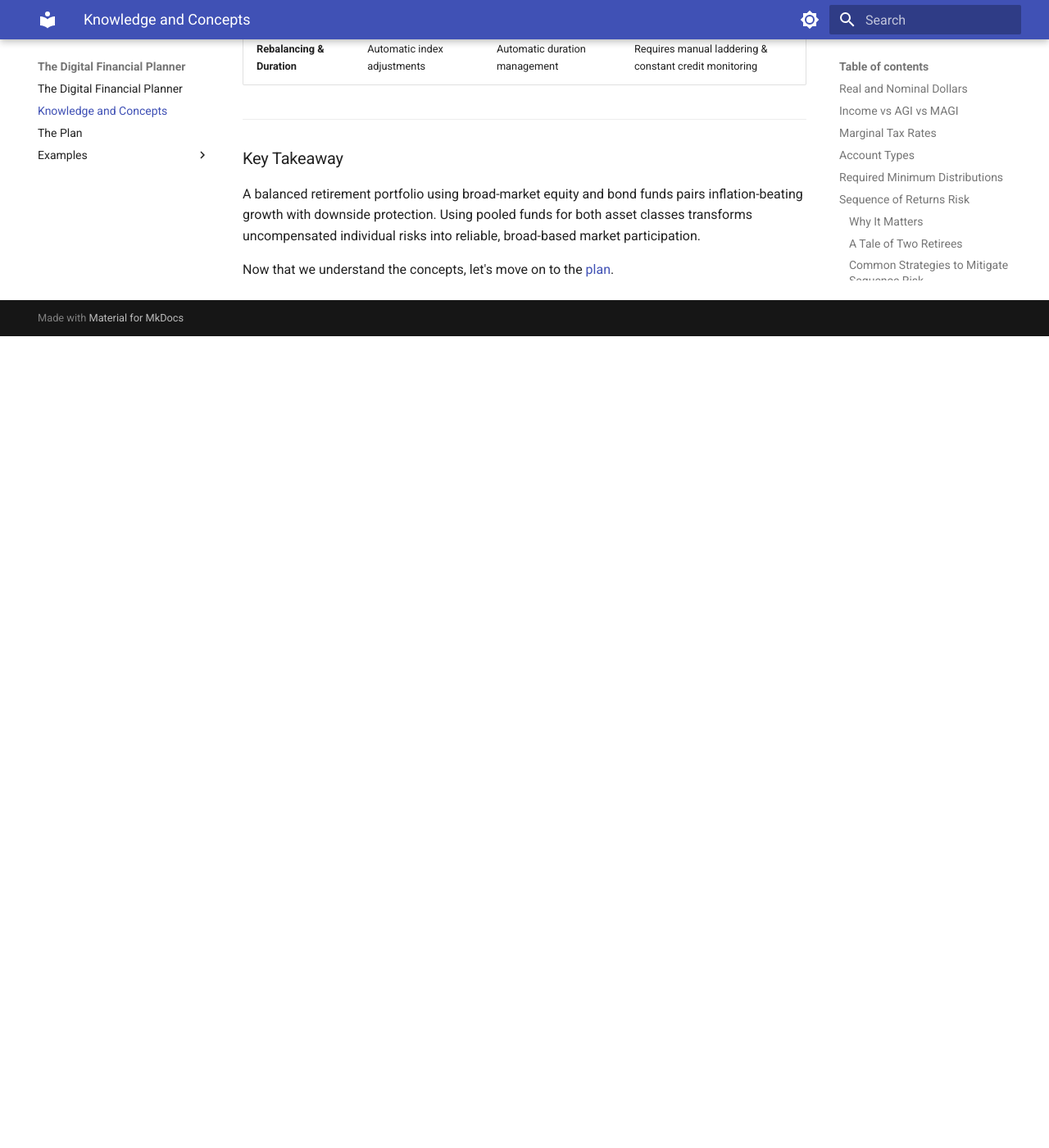
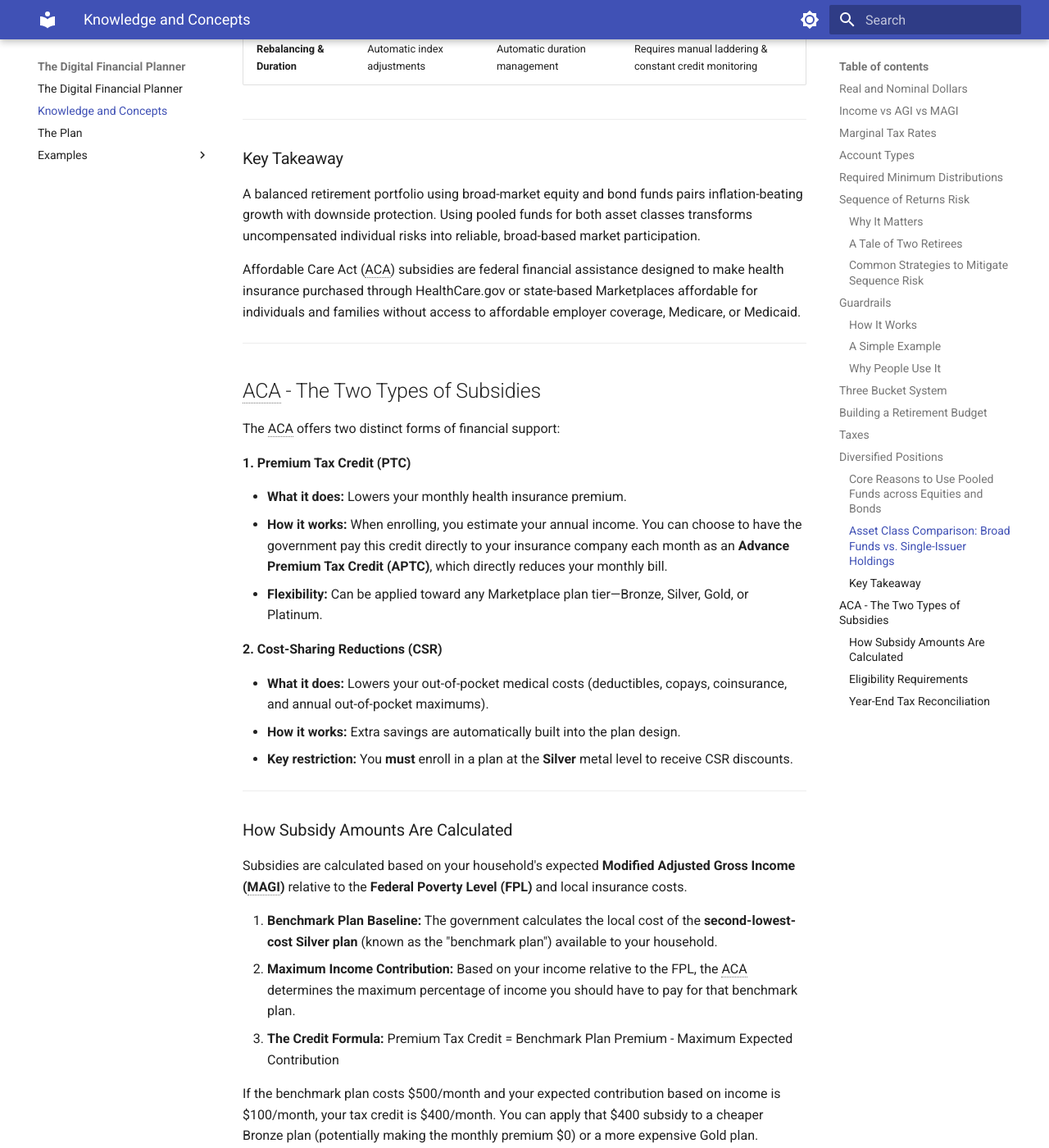
Before and after one commit to thedfp/thedfp.github.io, an MkDocs documentation site: the page built from docs/concepts.md, in a window 1280 px wide and 1400 px high, scrolled down 12558 px. Shown: the whole window at 82% size. Built offline with MkDocs 1.6.1 and Material for MkDocs 9.7.7, drawn with Linux system fonts in a browser that asks for light colours; before the commit the page ends 12968 px from its top, so only the background shows below that; some of the changed text lies outside the part shown.

Commit message:
added ACA subsidies

```diff
--- a/docs/concepts.md
+++ b/docs/concepts.md
@@ -279,4 +279,56 @@ While equity funds capture global economic growth, bond funds provide income and
 
 A balanced retirement portfolio using broad-market equity and bond funds pairs inflation-beating growth with downside protection. Using pooled funds for both asset classes transforms uncompensated individual risks into reliable, broad-based market participation.
 
+Affordable Care Act (ACA) subsidies are federal financial assistance designed to make health insurance purchased through HealthCare.gov or state-based Marketplaces affordable for individuals and families without access to affordable employer coverage, Medicare, or Medicaid.
+
+---
+
+## ACA - The Two Types of Subsidies
+
+The ACA offers two distinct forms of financial support:
+
+**1. Premium Tax Credit (PTC)**
+
+* **What it does:** Lowers your monthly health insurance premium.
+* **How it works:** When enrolling, you estimate your annual income. You can choose to have the government pay this credit directly to your insurance company each month as an **Advance Premium Tax Credit (APTC)**, which directly reduces your monthly bill.
+* **Flexibility:** Can be applied toward any Marketplace plan tier—Bronze, Silver, Gold, or Platinum.
+
+**2. Cost-Sharing Reductions (CSR)**
+
+* **What it does:** Lowers your out-of-pocket medical costs (deductibles, copays, coinsurance, and annual out-of-pocket maximums).
+* **How it works:** Extra savings are automatically built into the plan design.
+* **Key restriction:** You **must** enroll in a plan at the **Silver** metal level to receive CSR discounts.
+
+---
+
+### How Subsidy Amounts Are Calculated
+
+Subsidies are calculated based on your household's expected **Modified Adjusted Gross Income (MAGI)** relative to the **Federal Poverty Level (FPL)** and local insurance costs.
+
+1. **Benchmark Plan Baseline:** The government calculates the local cost of the **second-lowest-cost Silver plan** (known as the "benchmark plan") available to your household.
+2. **Maximum Income Contribution:** Based on your income relative to the FPL, the ACA determines the maximum percentage of income you should have to pay for that benchmark plan.
+3. **The Credit Formula:** Premium Tax Credit = Benchmark Plan Premium - Maximum Expected Contribution
+
+If the benchmark plan costs $500/month and your expected contribution based on income is $100/month, your tax credit is $400/month. You can apply that $400 subsidy to a cheaper Bronze plan (potentially making the monthly premium $0) or a more expensive Gold plan.
+
+---
+
+### Eligibility Requirements
+
+To qualify for ACA subsidies, you must meet the following criteria:
+
+* **Income Limits:** Generally available to households earning between 100% and 400% of the FPL.
+* **No Alternative Coverage:** You cannot have access to "affordable" employer-sponsored coverage or qualify for Medicare/Medicaid.
+* **Tax Filing:** If married, you must file a joint tax return to claim the tax credit.
+* **Marketplace Purchase:** Plans must be bought through the official federal or state health insurance exchange.
+
+---
+
+### Year-End Tax Reconciliation
+
+Because APTCs are based on an advance *estimate* of your annual income, your actual subsidy eligibility is reconciled when you file your federal tax return (using **IRS Form 8962**):
+
+* **If you earned less than estimated:** You will receive the remaining credit balance as part of your tax refund.
+* **If you earned more than estimated:** You may have to repay some or all of the excess tax credits you received.
+
 Now that we understand the concepts, let's move on to the [plan](plan.md).
```
